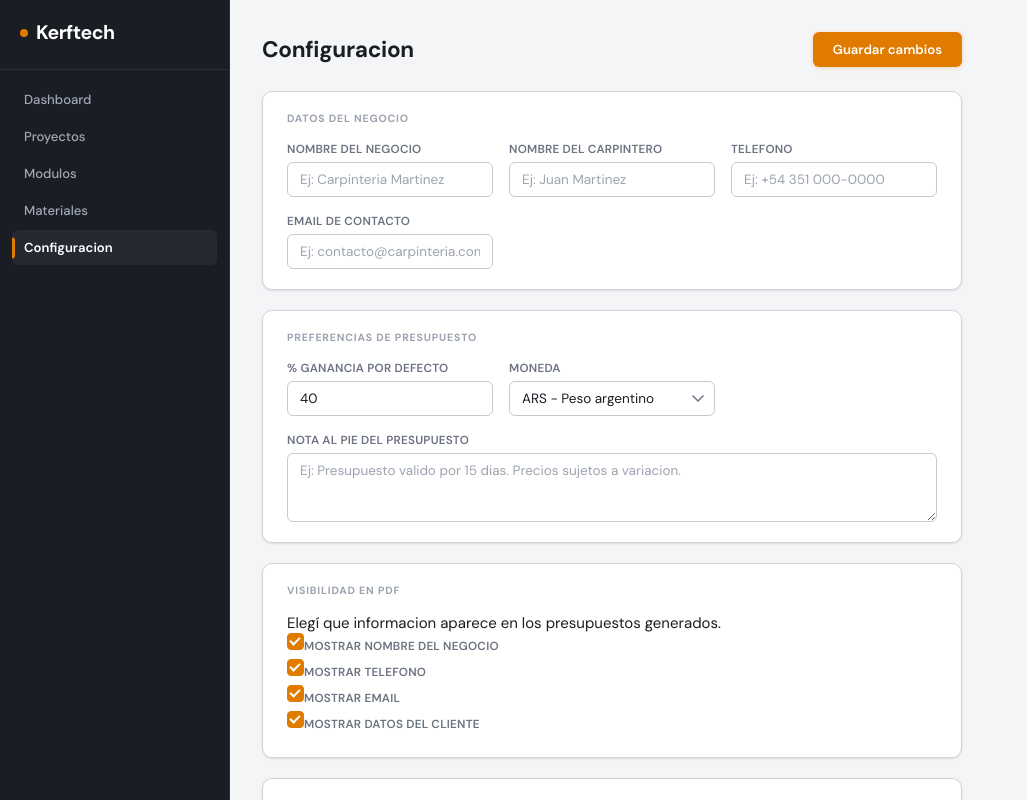
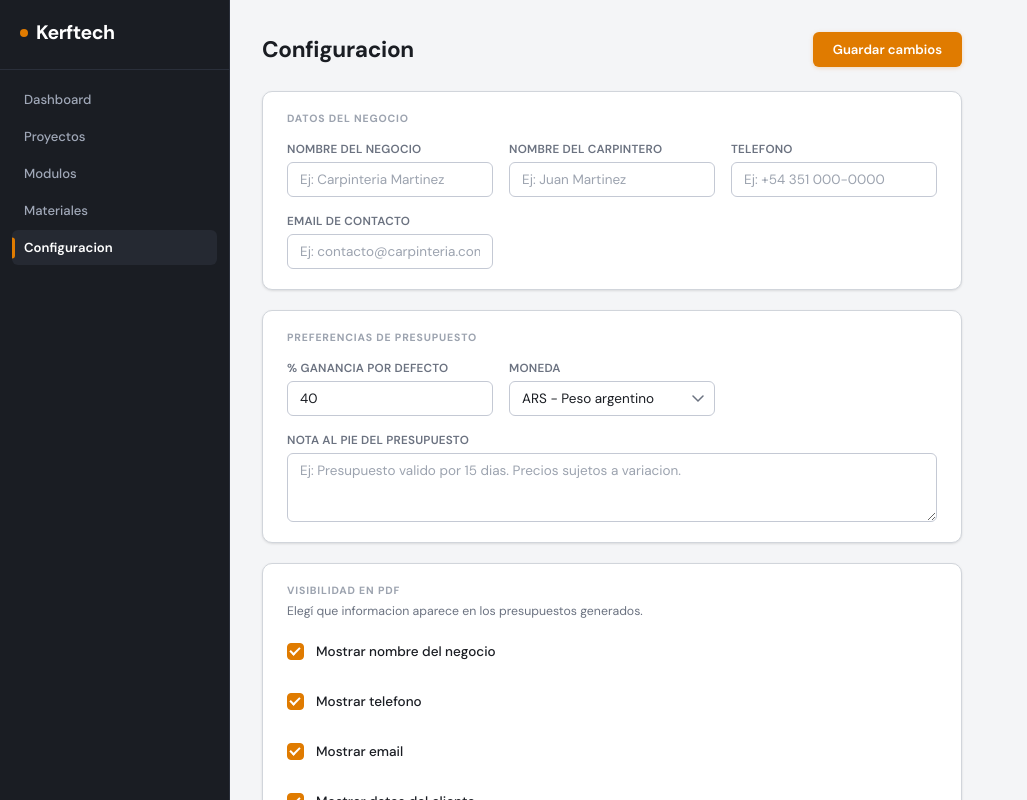
Before and after one commit to ThiagoJoelP/Kerftech, a React (Vite) app: page /configuracion in a window 1280 px wide. Shown: the top 800 px of the page, without its empty margins (0-1027 px from the left). Built offline with nearby package versions, Linux system fonts and the light colour scheme; no server answers; the database is empty; sample sign-in values are in the browser's storage.

Commit message:
feat: Configuracion.module.css con estilos para toggles PDF

```diff
--- a/src/pages/Configuracion.module.css
+++ b/src/pages/Configuracion.module.css
@@ -47,6 +47,13 @@
   margin-bottom: var(--space-4);
 }
 
+.seccionHint {
+  font-size: 0.82rem;
+  color: var(--color-text-muted);
+  margin-top: -10px;
+  margin-bottom: var(--space-4);
+}
+
 .formGrid {
   display: grid;
   grid-template-columns: repeat(auto-fill, minmax(200px, 1fr));
@@ -55,6 +62,40 @@
 
 .field { display: flex; flex-direction: column; }
 .fieldFull { grid-column: 1 / -1; }
+
+/* Toggles PDF */
+.togglesGrid {
+  display: flex;
+  flex-direction: column;
+  gap: var(--space-3);
+}
+
+.toggleRow {
+  display: flex;
+  align-items: center;
+  gap: var(--space-3);
+  cursor: pointer;
+  padding: var(--space-2) 0;
+  font-size: 0;
+  text-transform: none;
+  letter-spacing: 0;
+  font-weight: 400;
+  color: var(--color-text);
+}
+
+.toggleRow input[type="checkbox"] {
+  width: 17px;
+  height: 17px;
+  flex-shrink: 0;
+}
+
+.toggleRow span {
+  font-size: 0.9rem;
+  font-weight: 500;
+  color: var(--color-text);
+  text-transform: none;
+  letter-spacing: 0;
+}
 
 .cuentaInfo {
   display: flex;
@@ -85,15 +126,8 @@
 
 .estado { color: var(--color-text-muted); padding: var(--space-6) 0; }
 
-/* Mobile */
 @media (max-width: 768px) {
   .pageHeader h1 { font-size: 1.2rem; }
-
-  .seccion {
-    padding: var(--space-4);
-  }
-
-  .formGrid {
-    grid-template-columns: 1fr;
-  }
+  .seccion { padding: var(--space-4); }
+  .formGrid { grid-template-columns: 1fr; }
 }
```
